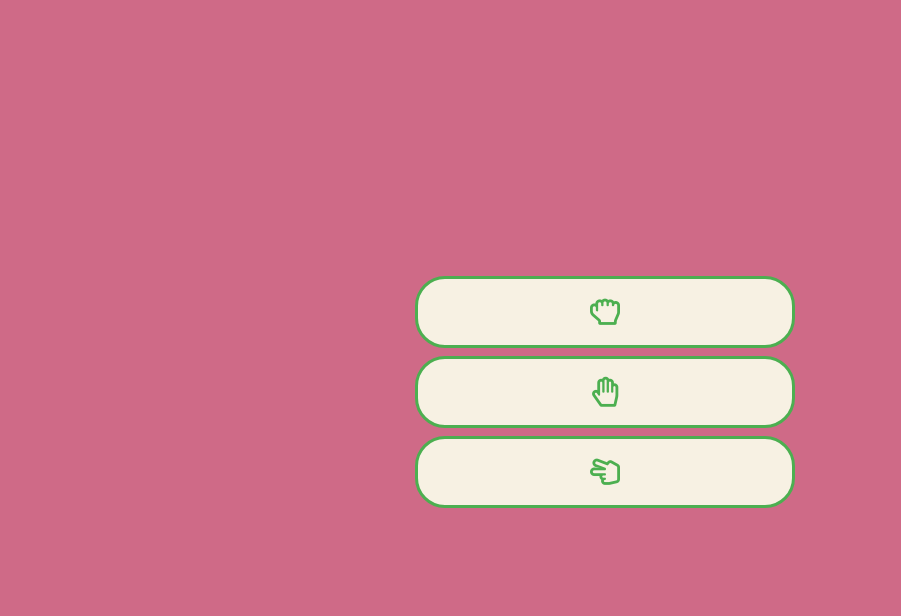
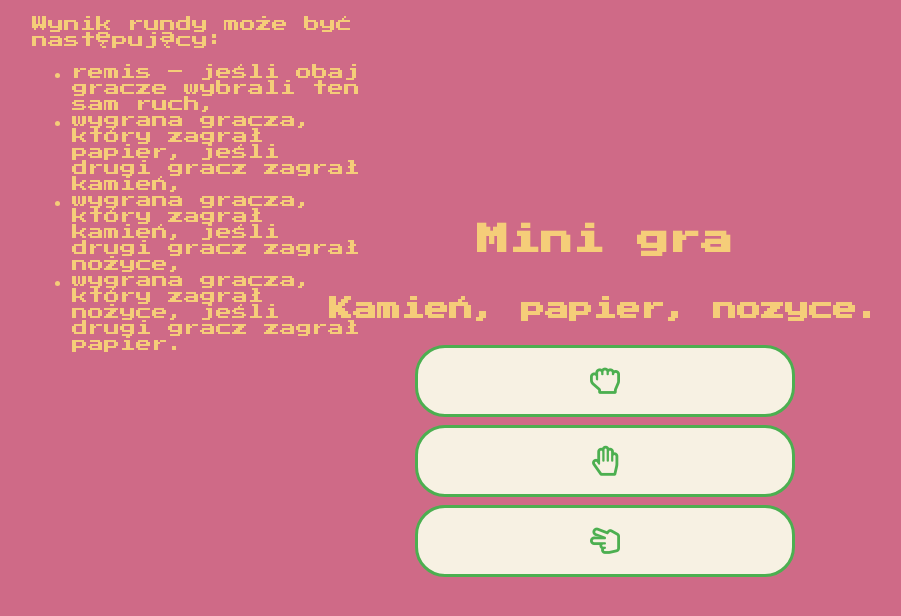
Before and after one commit to Gzgrs/javascript-prework, a website: page index.html in a window 1280 px wide. Shown: the whole page, without its empty margins (35-936 px from the left). Drawn offline with Linux system fonts and the light colour scheme.

Commit message:
Add title and game rules

```diff
--- a/index.html
+++ b/index.html
@@ -10,8 +10,9 @@
 	<link href="https://fonts.googleapis.com/css2?family=Press+Start+2P&display=swap" rel="stylesheet">
 </head>
 <body>
-
 	<div class="container">
+		<h1 class="header-title">Mini gra</h1>
+		<h2 class="header-title">Kamień, papier, nozyce.</h2>
 		<div id="buttons">
 			<button id="rock"><i class="far fa-hand-rock"></i></button>
 			<button id="paper"><i class="far fa-hand-paper"></i></i></button>
@@ -19,8 +20,17 @@
 		</div>
 		<div id="messages" style="font-size: 20px;font-family: 'Press Start 2P', cursive;line-height: 2.5;padding-top: 16px;color: #f5cd79;"></div>
 	</div>
+
 	<script src="js/functions.js"></script>
 	<script src="js/script.js"></script>
+	<aside>
+		<p>Wynik rundy może być następujący:</p>
+		<ul>
+			<li>remis – jeśli obaj gracze wybrali ten sam ruch,</li>
+			<li>wygrana gracza, który zagrał papier, jeśli drugi gracz zagrał kamień,</li>
+			<li>wygrana gracza, który zagrał kamień, jeśli drugi gracz zagrał nożyce,</li>
+			<li>wygrana gracza, który zagrał nożyce, jeśli drugi gracz zagrał papier.</li>
+		</ul>
+	</aside>
 </body>
-
 </html>
--- a/sass/style.scss
+++ b/sass/style.scss
@@ -4,6 +4,8 @@
         box-sizing: border-box;
 }
 
+$font-text: 'Press Start 2P', cursive;
+$text-color: #f5cd79;
 
 html {
   height: 100%;
@@ -69,3 +71,21 @@ body {
   }
 
 }
+
+
+.header-title {
+  font-family: $font-text;
+  color: $text-color;
+}
+
+
+aside {
+  position: absolute;
+  display: flex;
+  width: 26%;
+  height: 95%;
+  left: 67px;
+  display: block;
+  font-family: $font-text;
+  color: $text-color;
+}
```
Also changed, not shown: css/style.css, 1 other file.
